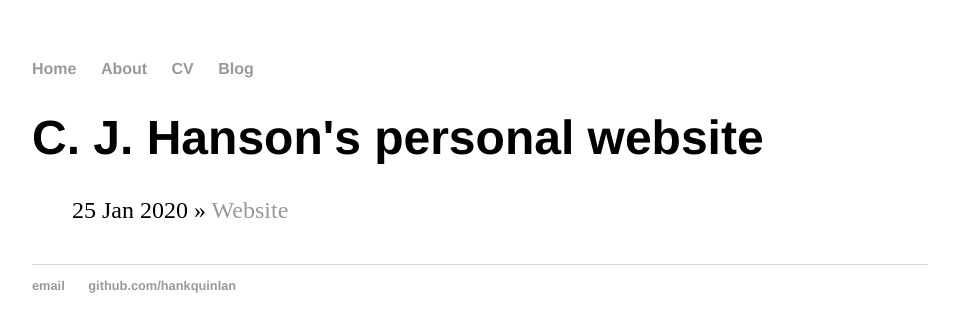
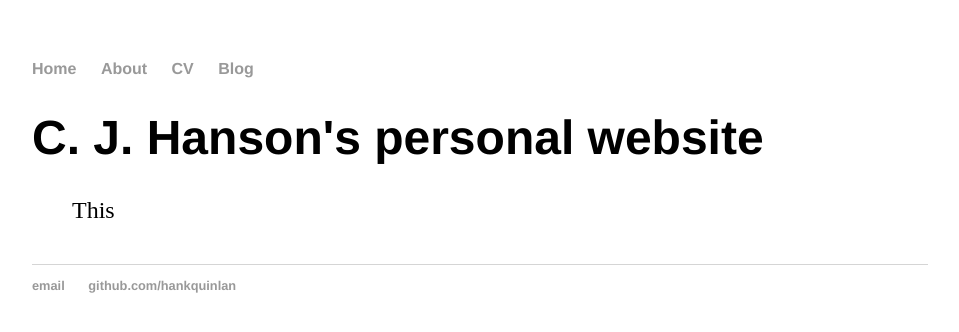
Before and after one commit to ChaseHanson/ChaseHanson.github.io, a Jekyll site: the page built from about/index.html, in a window 1280 px wide. Shown: the top 332 px of the page, without its empty margins (160-1119 px from the left). Built offline with Jekyll 4.4.1, drawn with Linux system fonts in a browser that asks for light colours.

Commit message:
Update index.html

```diff
--- a/about/index.html
+++ b/about/index.html
@@ -5,7 +5,5 @@ title: C. J. Hanson's personal website
 	<h1>{{ page.title }}</h1>
 	<ul class="posts">
 
-	  {% for post in site.posts %}
-	    <li><span>{{ post.date | date_to_string }}</span> » <a href="{{ post.url }}" title="{{ post.title }}">{{ post.title }}</a></li>
-	  {% endfor %}
+	  This
 	</ul>
```
